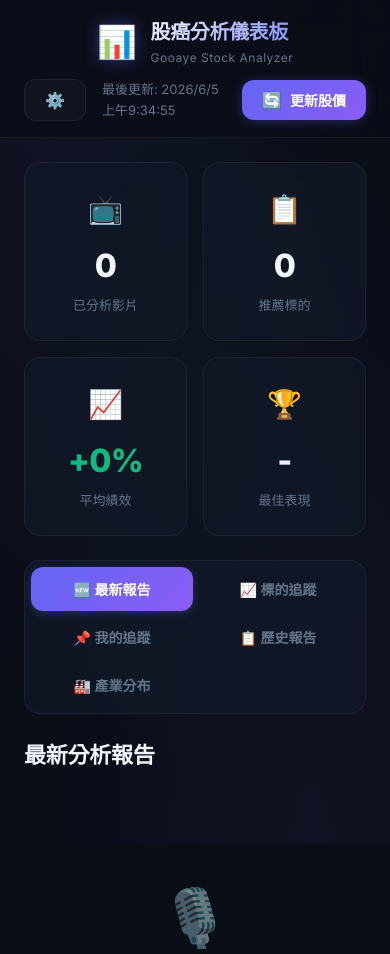
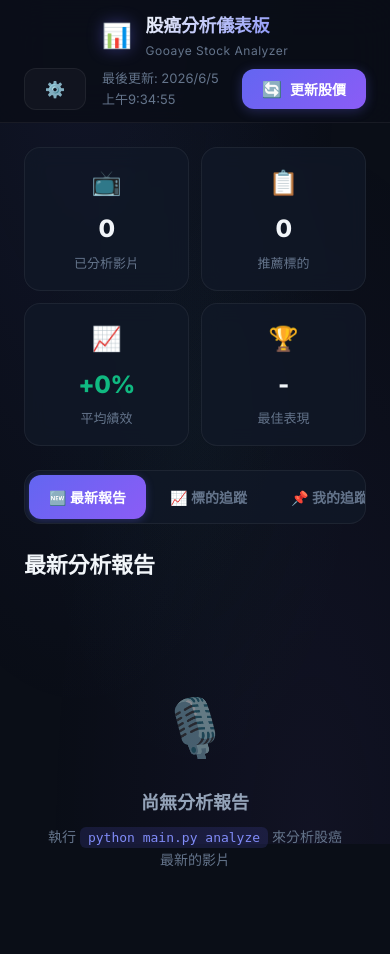
Before and after one commit to fc861117-sketch/goodeyestocktracking, a Flask app: page / in a window 390 px wide. Shown: the top 954 px of the page. Run offline with Flask 3, Linux system fonts and the light colour scheme; data that the repository does not hold is empty.

Commit message:
style: Improve mobile responsiveness and UX

```diff
--- a/docs/static/app.js
+++ b/docs/static/app.js
@@ -276,6 +276,7 @@ async function loadTracking() {
         }
 
         container.innerHTML = `
+            <div class="table-responsive">
                 <table class="tracking-table">
                     <thead>
                         <tr>
@@ -315,6 +316,7 @@ async function loadTracking() {
                         `).join('')}
                     </tbody>
                 </table>
+            </div>
         `;
     } catch (err) {
         console.error('Tracking load error:', err);
--- a/static/app.js
+++ b/static/app.js
@@ -276,6 +276,7 @@ async function loadTracking() {
         }
 
         container.innerHTML = `
+            <div class="table-responsive">
                 <table class="tracking-table">
                     <thead>
                         <tr>
@@ -315,6 +316,7 @@ async function loadTracking() {
                         `).join('')}
                     </tbody>
                 </table>
+            </div>
         `;
     } catch (err) {
         console.error('Tracking load error:', err);
--- a/static/style.css
+++ b/static/style.css
@@ -602,9 +602,17 @@ body::before {
     white-space: pre-wrap;
 }
 
+/* --- Table Responsive Wrapper --- */
+.table-responsive {
+    width: 100%;
+    overflow-x: auto;
+    -webkit-overflow-scrolling: touch;
+}
+
 /* --- Tracking Table --- */
 .tracking-table {
     width: 100%;
+    min-width: 800px;
     border-collapse: separate;
     border-spacing: 0;
     background: var(--bg-card);
@@ -868,25 +876,50 @@ body::before {
     .header-content {
         flex-direction: column;
         height: auto;
-        padding: 16px 0;
-        gap: 12px;
+        padding: 12px 0;
+        gap: 8px;
+    }
+    .logo-icon {
+        font-size: 24px;
+    }
+    .logo h1 {
+        font-size: 18px;
     }
     .summary-cards {
         grid-template-columns: repeat(2, 1fr);
+        gap: 12px;
+    }
+    .summary-card {
+        padding: 16px 12px;
+    }
+    .card-icon {
+        font-size: 24px;
+    }
+    .card-value {
+        font-size: 24px;
     }
     .tabs {
-        flex-wrap: wrap;
+        flex-wrap: nowrap;
+        overflow-x: auto;
+        -webkit-overflow-scrolling: touch;
+        padding: 4px;
+    }
+    .tabs::-webkit-scrollbar {
+        display: none;
     }
     .tab {
-        flex: none;
-        width: calc(50% - 2px);
+        flex: 0 0 auto;
+        white-space: nowrap;
     }
     .stock-prices {
-        grid-template-columns: repeat(3, 1fr);
+        grid-template-columns: 1fr;
     }
     .modal {
-        width: 95%;
-        margin: 16px;
+        width: 100%;
+        margin: 0;
+        height: 100%;
+        max-height: 100vh;
+        border-radius: 0;
     }
 }
 
```
Also changed, not shown: docs/static/style.css (+41 -8 lines). Lines whose indentation alone changed are shown as unchanged.
